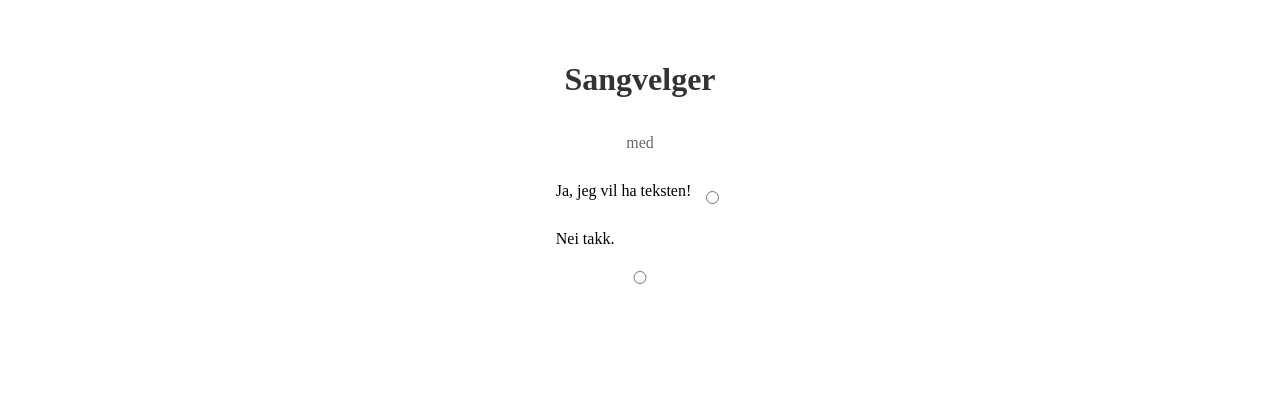
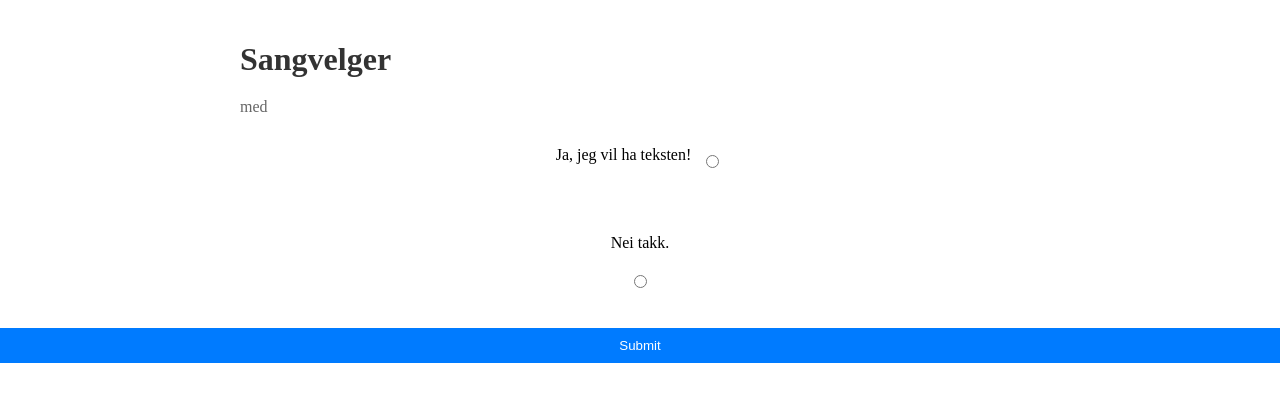
Before and after one commit to Helga-Vi/songbook-py-app, a Flask app: template templates/index.html in a window 1280 px wide. Shown: the top 402 px of the page. Run offline with Flask 3, Linux system fonts and the light colour scheme; the template is opened without the code that fills it, so the values that code supplies are empty.

Commit message:
still improving formatting

```diff
--- a/static/style.css
+++ b/static/style.css
@@ -6,12 +6,9 @@ body, html {
 }
 
 .content-wrapper {
-    display: flex;
-    flex-direction: column;
-    align-items: center;
-    justify-content: flex-start;
-    padding-top: 40px; /* Adjust this value to fine-tune the spacing */
-    height: calc(100vh - 40px); /* Subtract the padding from the viewport height */
+    max-width: 800px;
+        margin: 0 auto;
+        padding: 20px;
 }
 
 h1 {
@@ -27,12 +24,14 @@ p {
 form {
     display: flex;
     flex-direction: column;
+    align-items: center;
     gap: 10px;
 }
 
 .radio-group {
     display: flex;
     align-items: center;
+    margin-bottom: 20px;
     gap: 10px;
 }
 
@@ -45,6 +44,12 @@ input[type="radio"] {
     margin-right: 5px;
 }
 
-button {
+.center-button {
     margin-top: 20px;
+    width: 100%;
+    padding: 10px;
+    background-color: #007bff;
+    color: white;
+    border: none;
+    cursor: pointer;
 }
--- a/templates/index.html
+++ b/templates/index.html
@@ -20,7 +20,7 @@
         <label for="no">Nei takk.</label>
         <input type="radio" id="no" name="choice" value="no" required>
         </div>
-        <button type="submit">Submit</button>
+        <button type="submit" class=" center-button">Submit</button>
     </form>
     </div>
 </body>
```
